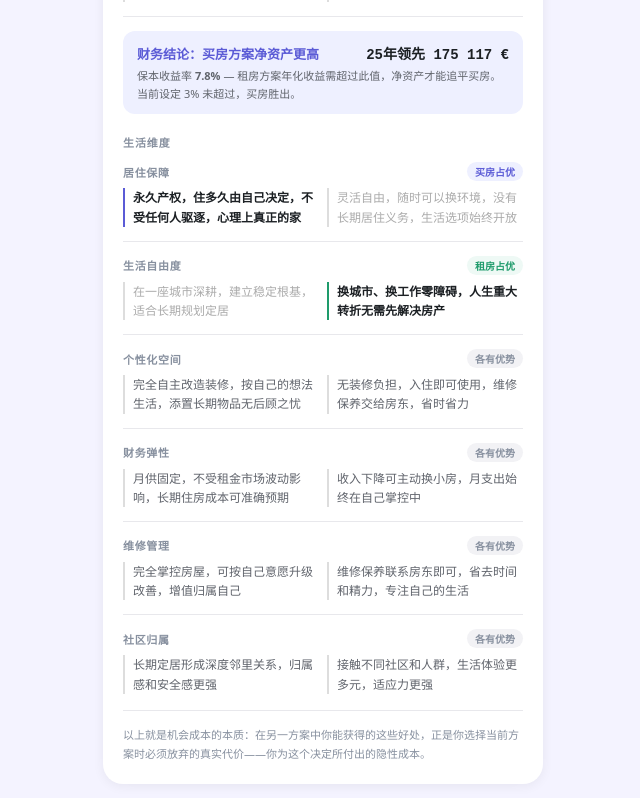
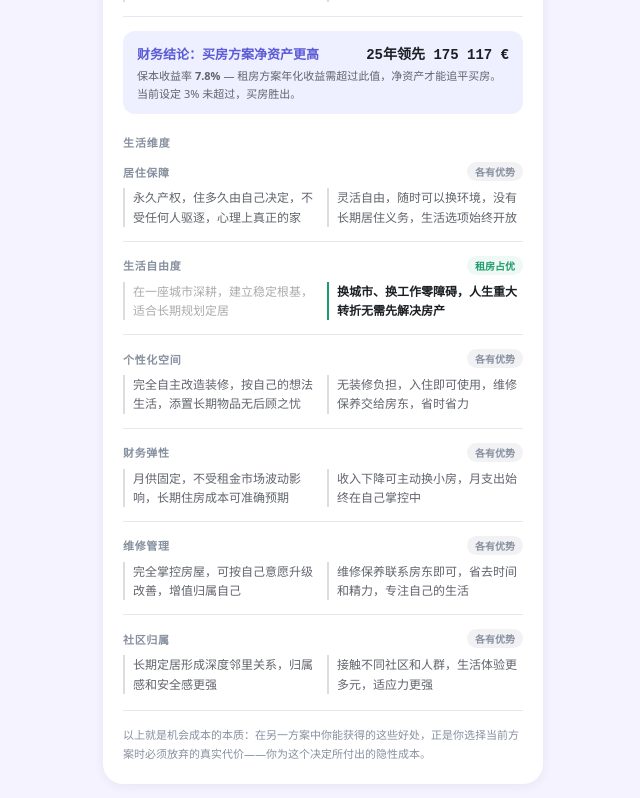
Before and after one commit to jinda-li/buy-vs-rent, a React (Vite) app: page / in a window 1280 px wide. Shown: the part 3393-4191 px from the top of the page, without its empty margins (317-957 px from the left). Built offline with nearby package versions, Linux system fonts and the light colour scheme.

Commit message:
fix: set 居住保障 to tie
Co-authored-by: Cursor <cursoragent@cursor.com>

```diff
--- a/buy-vs-rent.jsx
+++ b/buy-vs-rent.jsx
@@ -954,7 +954,7 @@ export default function App() {
                 label: "居住保障",
                 buy: "永久产权，住多久由自己决定，不受任何人驱逐，心理上真正的家",
                 rent: "灵活自由，随时可以换环境，没有长期居住义务，生活选项始终开放",
-                adv: COLOR.buy,
+                adv: "tie",
               },
               {
                 label: "生活自由度",
```
